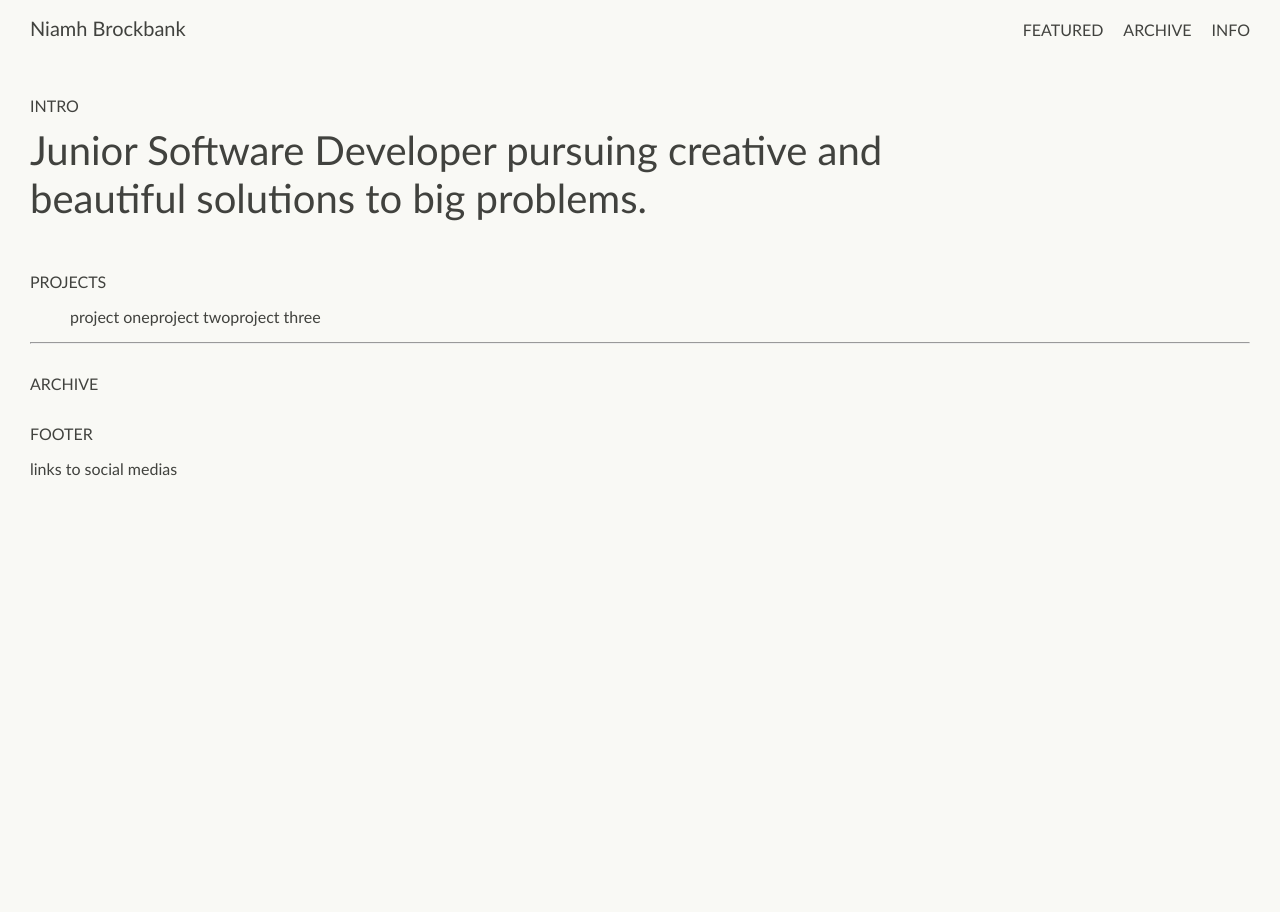
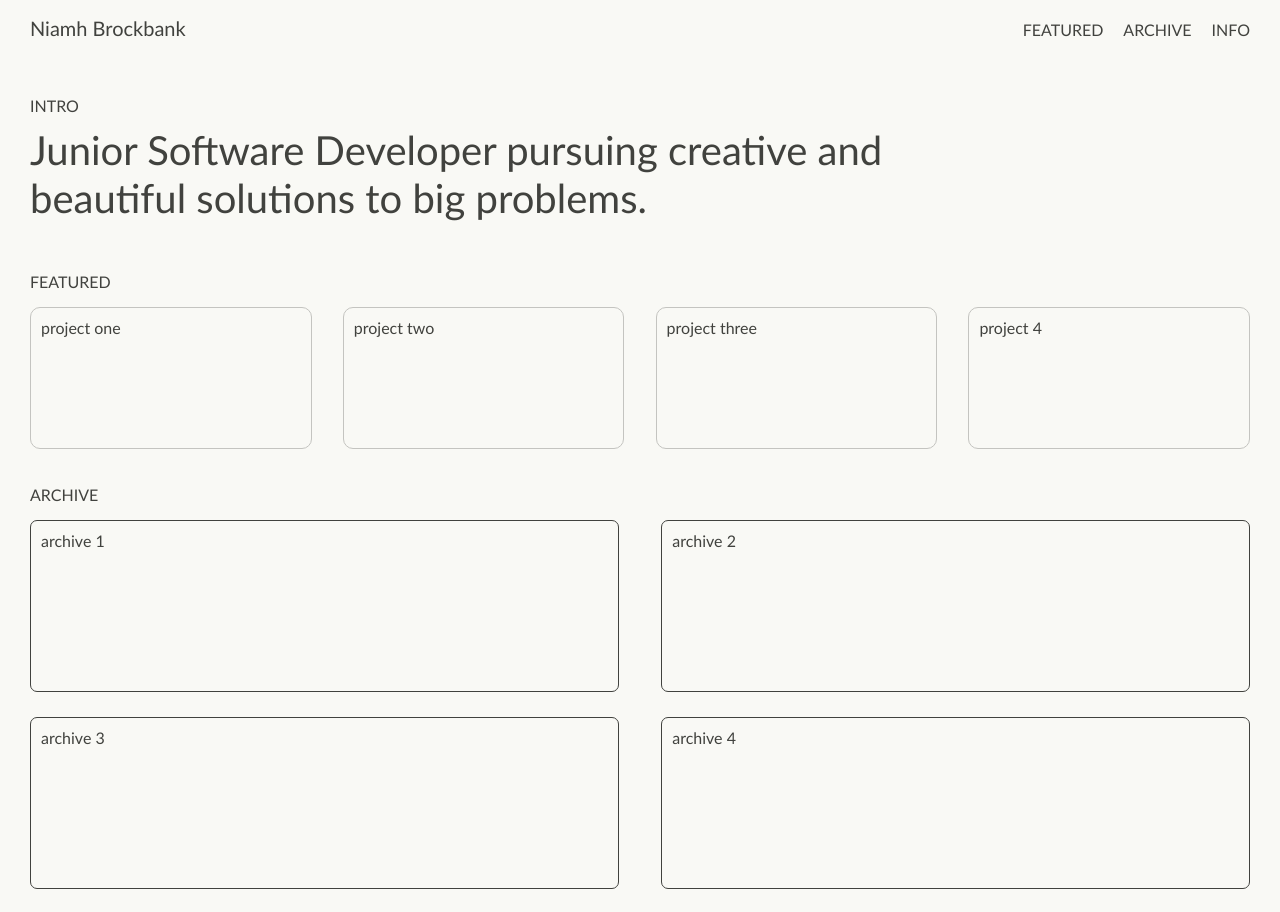
Before and after one commit to niamhbrockbank/portfolio, a React (Create React App) app: page / in a window 1280 px wide. Shown: the top 912 px of the page. Before the commit the page ends 800 px from the top, so only its background shows below. Built offline with nearby package versions, Linux system fonts and the light colour scheme.

Commit message:
Style projects section

```diff
--- a/src/App.tsx
+++ b/src/App.tsx
@@ -1,4 +1,3 @@
-import Archive from "./components/Archive";
 import Footer from "./components/Footer";
 import IntroSection from "./components/IntroSection";
 import ProjectsSection from "./components/ProjectsSection";
@@ -11,7 +10,6 @@ function App(): JSX.Element {
       <MenuBar />
       <IntroSection />
       <ProjectsSection />
-      <Archive />
       <Footer />
     </>
   );
--- a/src/components/Archive.tsx
+++ b/src/components/Archive.tsx
@@ -2,6 +2,13 @@ export default function Archive(): JSX.Element {
   return (
     <>
       <h1>Archive</h1>
+      <ul id='archive_list'>
+        <li className="archive_project">archive 1</li>
+        <li className="archive_project">archive 2</li>
+        <li className="archive_project">archive 3</li>
+        <li className="archive_project">archive 4</li>
+        <li className="archive_project">archive 5</li>
+      </ul>
     </>
   );
 }
--- /dev/null
+++ b/src/components/FeaturedProjects.tsx
@@ -0,0 +1,13 @@
+export default function FeaturedProjects():JSX.Element {
+    return (
+        <>
+        <h1>featured</h1>
+      <ul id="featured_list">
+        <li className="featured_project">project one</li>
+        <li className="featured_project">project two</li>
+        <li className="featured_project">project three</li>
+        <li className="featured_project">project 4</li>
+      </ul>
+      </>
+    )
+}
--- a/src/components/ProjectsSection.tsx
+++ b/src/components/ProjectsSection.tsx
@@ -1,13 +1,11 @@
+import Archive from "./Archive";
+import FeaturedProjects from "./FeaturedProjects";
+
 export default function ProjectsSection(): JSX.Element {
   return (
     <>
-      <h1>projects</h1>
-      <ul id="latest_list">
-        <li>project one</li>
-        <li>project two</li>
-        <li>project three</li>
-      </ul>
-      <hr />
+      <FeaturedProjects />
+      <Archive />
     </>
   );
 }
--- a/src/styles.css
+++ b/src/styles.css
@@ -1,7 +1,9 @@
 /*
 colour palette
 #686963 dim gray
-#f9f9f5 (off-white)
+
+#f9f9f5 background-colour (off-white)
+#41423e body text colours (dark grey)
 */
 
 body {
@@ -63,8 +65,34 @@ h1 {
   margin: 0px;
 }
 
-#latest_list {
+#featured_list {
   list-style-type: none;
-  display: flex;
-  flex-direction: row;
+  padding-left: 0px;
+  display: grid;
+  grid-template-columns: repeat(4, 22vw);
+  justify-content: space-between;
 }
+
+.featured_project{
+    border: 1.5px solid #c4c4c0;
+    border-radius: 10px;
+    padding : 10px;
+    height : 120px
+}
+
+#archive_list{
+  list-style-type: none;
+  padding-left: 0px;
+  display: grid;
+  grid-template-columns: 46vw 46vw;
+  gap : 25px;
+  justify-content: space-between;
+}
+
+.archive_project{
+    border : 2px solid red;
+    height : 150px;
+    border: 1.5px solid #41423e;
+    border-radius: 7px;
+    padding: 10px
+}
```
